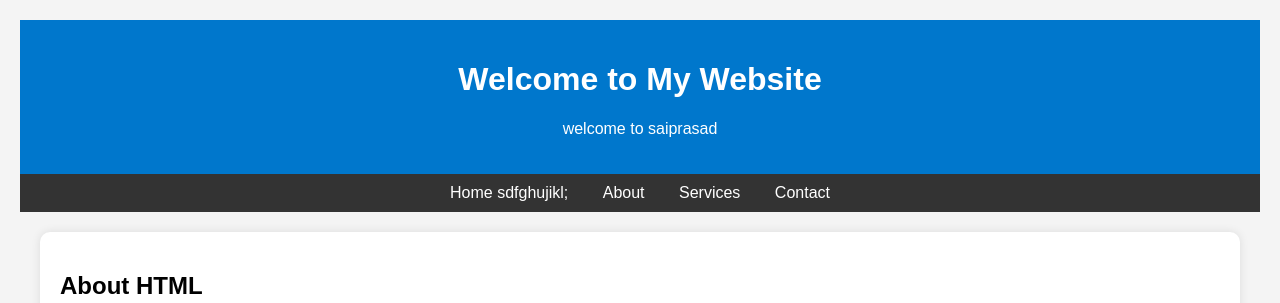
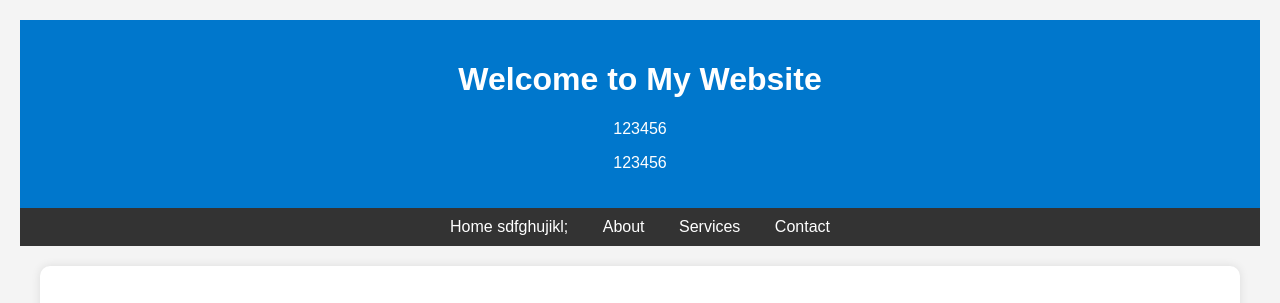
Before and after one commit to Saiprasad251/git, a plain HTML site: page index.html in a window 1280 px wide. Shown: the top 303 px of the page. Drawn offline with Linux system fonts and the light colour scheme.

Commit message:
updated code

```diff
--- a/index.html
+++ b/index.html
@@ -84,7 +84,8 @@
 
 <header>
     <h1>Welcome to My Website</h1>
-    <p>welcome to saiprasad</p>
+    <p>123456</p>
+    <p>123456</p>
 </header>
 
 <nav>
```
